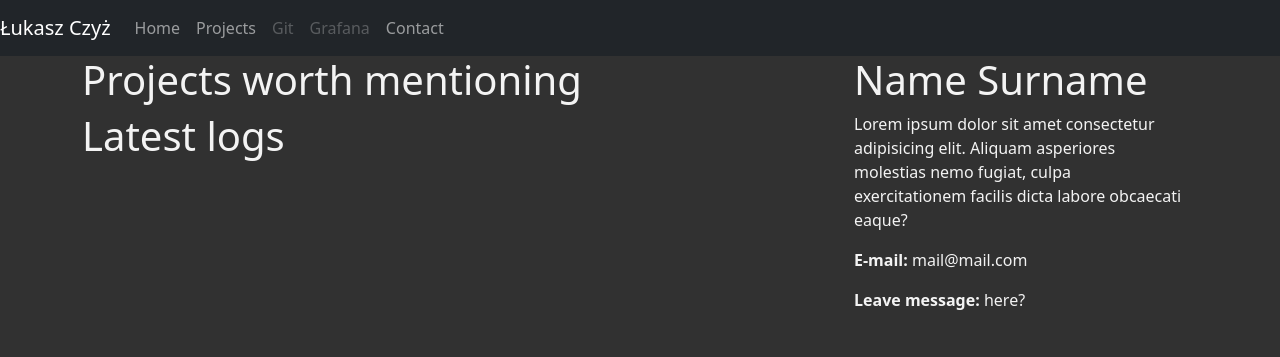
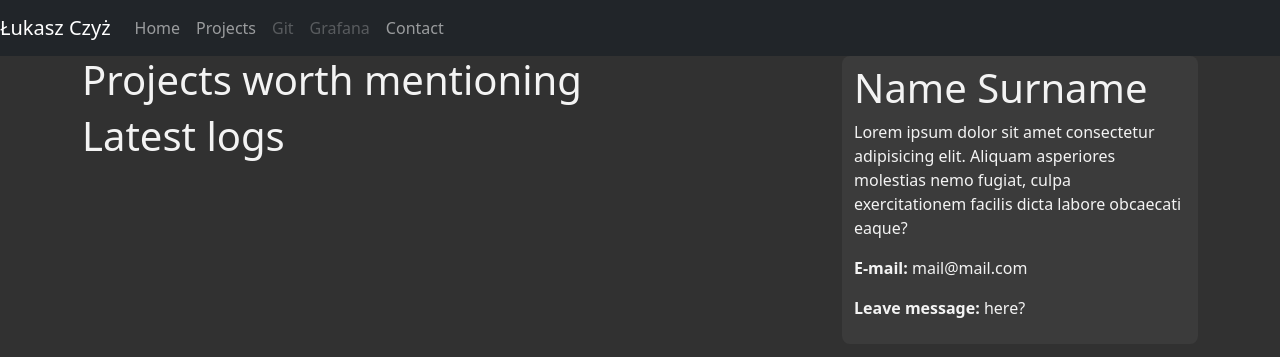
Before and after one commit to czyzlukasz/lukaszczyzdotcom, a Django app: page / in a window 1280 px wide. Shown: the top 357 px of the page. Run offline with Django 4.2, Linux system fonts and the light colour scheme; data that the repository does not hold is empty.

Commit message:
Changed style of about element

```diff
--- a/landing_page/static/landing_page/style.css
+++ b/landing_page/static/landing_page/style.css
@@ -3,3 +3,10 @@ body {
     color: rgb(243, 243, 243);
     position: relative;
 }
+
+.about {
+    background-color: rgb(59, 59, 59);
+    border-radius: 0.5em;
+    padding-top: 0.5em;
+    padding-bottom: 0.5em;
+}
--- a/landing_page/templates/landing_page/about.html
+++ b/landing_page/templates/landing_page/about.html
@@ -1,4 +1,4 @@
-<div class="container my-debug">
+<div class="container about">
     <h1>Name Surname</h1>
     <p>
         Lorem ipsum dolor sit amet consectetur adipisicing elit. Aliquam
--- a/landing_page/templates/landing_page/blank_landing_page.html
+++ b/landing_page/templates/landing_page/blank_landing_page.html
@@ -20,11 +20,11 @@
         </div>
         <div class="container">
             <div class="row">
-                <div class="col-lg-8">
+                <div class="col-xxl-9 col-lg-8 col-md-12">
                     {% block content %}
                     {% endblock %}
                 </div>
-                <div class="col-lg-4">
+                <div class="col-xxl-3 col-lg-4 col-md-12">
                     {% block about %}
                     {% include 'landing_page/about.html' %}
                     {% endblock %}
```
